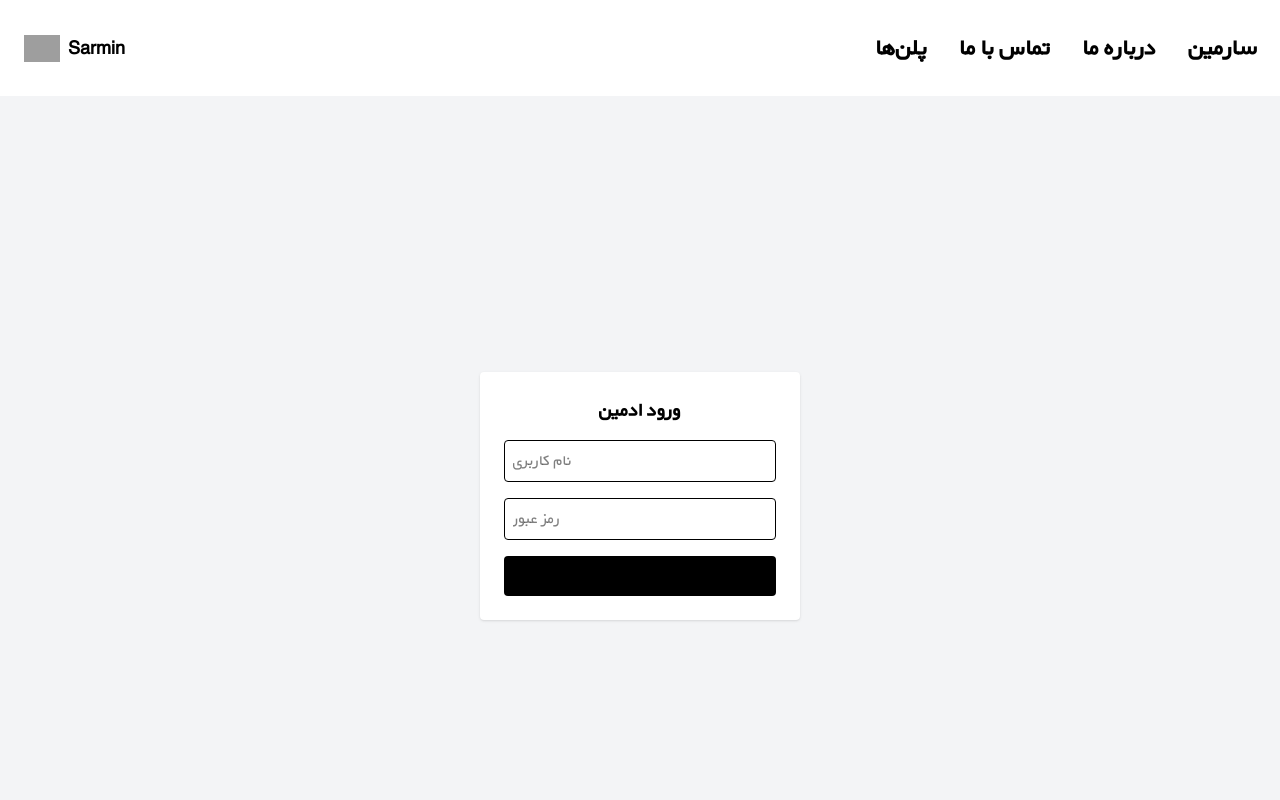
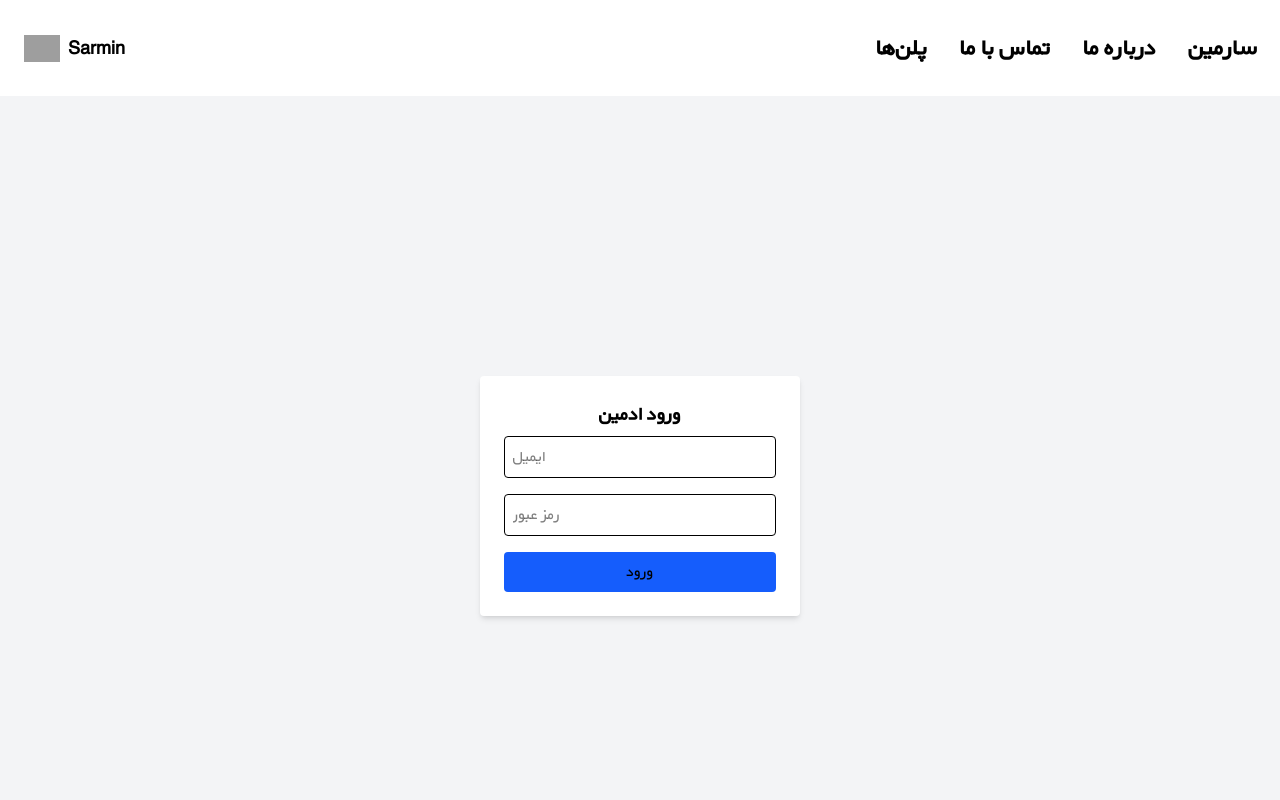
Before and after one commit to Mamadamr/Main, a Next.js app: page /login in a window 1280 px wide. Shown: the top 800 px of the page. Built offline with nearby package versions, Linux system fonts and the light colour scheme; grey boxes are pictures that could not be loaded.

Commit message:
version0.3.4

```diff
--- /dev/null
+++ b/src/app/actions/admin-actions.ts
@@ -0,0 +1,37 @@
+"use server";
+
+import { cookies } from "next/headers";
+import crypto from "crypto";
+
+export async function adminLogin(formData: FormData) {
+  const email = formData.get("email");
+  const password = formData.get("password");
+
+  if (email !== "amr" || password !== "Amiri") {
+    throw new Error("INVALID_CREDENTIALS");
+  }
+
+  // ست کردن کوکی روی سرور
+  cookies().set({
+    name: "admin_token",
+    value: crypto.randomUUID(),
+    path: "/",
+    httpOnly: true, // امنیت بیشتر
+    maxAge: 60 * 60, // 1 ساعت
+    sameSite: "lax",
+    secure: process.env.NODE_ENV === "production",
+  });
+}
+
+export async function adminLogout() {
+  // پاک کردن کوکی
+  cookies().set({
+    name: "admin_token",
+    value: "",
+    path: "/",
+    httpOnly: true,
+    expires: new Date(0),
+    sameSite: "lax",
+    secure: process.env.NODE_ENV === "production",
+  });
+}
--- a/src/app/actions/admin-login.ts
+++ /dev/null
@@ -1,21 +0,0 @@
-"use server";
-
-import { cookies } from "next/headers";
-
-export async function adminLogin(formData: FormData) {
-  const username = formData.get("username");
-  const password = formData.get("password");
-
-  if (username !== "amr" || password !== "amirir6#@") {
-    return { error: "نام کاربری یا رمز عبور اشتباه است" };
-  }
-
-  cookies().set("admin_token", "secure_admin_token", {
-    httpOnly: true,
-    secure: true,
-    sameSite: "lax",
-    path: "/",
-  });
-
-  return { success: true };
-}
--- a/src/app/admin/AdminDashboardClient.tsx
+++ b/src/app/admin/AdminDashboardClient.tsx
@@ -2,6 +2,7 @@
 
 import StatsCard from "@/components/admin/StatsCard";
 import toast, { Toaster } from "react-hot-toast";
+import { adminLogout } from "@/app/actions/admin-actions";
 import {
   LineChart,
   Line,
@@ -13,6 +14,7 @@ import {
   CartesianGrid,
 } from "recharts";
 import { useRouter } from "next/navigation";
+import { cookies } from "next/headers";
 
 const orderStats = [
   { day: "شنبه", new: 5, processing: 3, completed: 8, canceled: 1 },
@@ -25,13 +27,15 @@ const orderStats = [
 ];
 
 export default function AdminDashboardClient() {
-  const router = useRouter();
+ const router = useRouter();
 
-   const logout = async () => {
-     await fetch("/logout", { method: "POST" });
-     toast.success("خارج شدید");
-     window.location.href = "/login";
-   };
+ async function handleLogout() {
+   const t = toast.loading("در حال خروج...");
+   await adminLogout();
+   toast.success("خارج شدید", { id: t });
+   router.push("/login");
+ }
+
   return (
     <div className="min-h-screen bg-gray-100 p-6 space-y-8">
       <div className="grid grid-cols-1 md:grid-cols-4 gap-6">
@@ -73,14 +77,8 @@ export default function AdminDashboardClient() {
         </ResponsiveContainer>
       </div>
 
-      <button
-        onClick={logout}
-        className="mt-6 bg-red-600 text-white px-4 py-2 rounded"
-      >
-        خروج
-      </button>
+      <button onClick={handleLogout}>خروج</button>
 
-      <Toaster position="top-right" reverseOrder={false} />
     </div>
   );
 }
--- a/src/app/admin/layout.tsx
+++ b/src/app/admin/layout.tsx
@@ -1,13 +1,18 @@
-"use client";
-import { Toaster } from "react-hot-toast";
 import Sidebar from "@/components/admin/Sidebar";
 import Header from "@/components/layout/Header";
+import { cookies } from "next/headers";
+import { redirect } from "next/navigation";
 
 export default function RootLayout({
   children,
 }: {
   children: React.ReactNode;
-}) {
+  }) {
+  const token = cookies().get("admin_token");
+
+  if (!token) {
+    redirect("/login");
+  }
   return (
     <html lang="en">
       <body className="bg-gray-100 flex">
@@ -15,7 +20,6 @@ export default function RootLayout({
         <div className="flex-1 min-h-screen flex flex-col">
           <Header />
           <main className="p-6">{children}</main>
-          <Toaster position="top-right" />
         </div>
       </body>
     </html>
--- a/src/app/admin/page.tsx
+++ b/src/app/admin/page.tsx
@@ -6,7 +6,7 @@ export default function AdminPage() {
   const token = cookies().get("admin_token")?.value;
 
   if (!token) {
-    redirect("/admin/login");
+    redirect("/login");
   }
 
   return <AdminDashboardClient />;
--- a/src/app/layout.tsx
+++ b/src/app/layout.tsx
@@ -2,6 +2,7 @@ import type { Metadata } from "next";
 import "./globals.css";
 import Header from "../components/layout/Header";
 import Footer from "../components/layout/Footer";
+import { Toaster } from "react-hot-toast";
 
 
 export const metadata: Metadata = {
@@ -26,6 +27,7 @@ export default function RootLayout({
       <body className={` antialiased`}>
         <Header />
         {children}
+        <Toaster position="top-center" />
         <Footer />
       </body>
     </html>
--- a/src/app/login/page.tsx
+++ b/src/app/login/page.tsx
@@ -1,52 +1,54 @@
 "use client";
 
-import { adminLogin } from "@/app/actions/admin-login";
+import { adminLogin } from "@/app/actions/admin-actions";
+import { useRouter } from "next/navigation";
+import { useState } from "react";
 import toast, { Toaster } from "react-hot-toast";
-import { useRouter } from "next/navigation";
 
-export default function AdminLoginPage() {
+export default function LoginPage() {
   const router = useRouter();
+  const [loading, setLoading] = useState(false);
 
-  async function handleSubmit(formData: FormData) {
-    const res = await adminLogin(formData);
+  async function handleSubmit(e: React.FormEvent<HTMLFormElement>) {
+    e.preventDefault();
+    const formData = new FormData(e.currentTarget);
+    setLoading(true);
+    const t = toast.loading("در حال ورود...");
 
-    if (res?.error) {
-      toast.error(res.error);
-      return;
+    try {
+      await adminLogin(formData);
+      toast.success("ورود موفق!", { id: t });
+      router.push("/admin");
+    } catch (err) {
+      toast.error("اطلاعات نامعتبر است", { id: t });
+    } finally {
+      setLoading(false);
     }
-
-    toast.success("ورود موفق!");
-    setTimeout(() => {
-      router.push("/admin");
-    }, 600);
   }
 
   return (
     <div className="min-h-screen flex items-center justify-center bg-gray-100">
-      <Toaster position="top-right" />
-
+      <Toaster />
       <form
-        action={handleSubmit}
-        className="bg-white p-6 rounded shadow w-80 space-y-4"
+        onSubmit={handleSubmit}
+        className="bg-white p-6 rounded shadow-md w-80 space-y-4"
       >
-        <h1 className="text-xl font-bold text-center">ورود ادمین</h1>
-
+        <h2 className="text-xl font-bold mb-2 text-center">ورود ادمین</h2>
         <input
-          name="username"
-          placeholder="نام کاربری"
+          name="email"
+          placeholder="ایمیل"
           className="w-full border p-2 rounded"
-          required
         />
-
         <input
+          type="password"
           name="password"
-          type="password"
           placeholder="رمز عبور"
           className="w-full border p-2 rounded"
-          required
         />
-
-        <button className="w-full bg-black text-white py-2 rounded">
+        <button
+          disabled={loading}
+          className="w-full bg-blue-600 text-white py-2 rounded hover:bg-blue-700"
+        >
           ورود
         </button>
       </form>
--- a/src/middleware.ts
+++ b/src/middleware.ts
@@ -1,15 +1,18 @@
-import { NextResponse } from "next/server";
-import type { NextRequest } from "next/server";
+import { NextRequest, NextResponse } from "next/server";
 
 export function middleware(req: NextRequest) {
-  if (req.nextUrl.pathname.startsWith("/admin")) {
-    const token = req.cookies.get("admin_token");
-    if (!token && !req.nextUrl.pathname.includes("/login")) {
-      return NextResponse.redirect(new URL("/admin/login", req.url));
-    }
+  const token = req.cookies.get("admin_token");
+  const pathname = req.nextUrl.pathname;
+
+  if (pathname.startsWith("/admin") && !token) {
+    return NextResponse.redirect(new URL("/login", req.url));
+  }
+
+  if (pathname === "/login" && token) {
+    return NextResponse.redirect(new URL("/admin", req.url));
   }
 }
 
 export const config = {
-  matcher: ["/admin/:path*"],
+  matcher: ["/admin/:path*", "/login"],
 };
```
